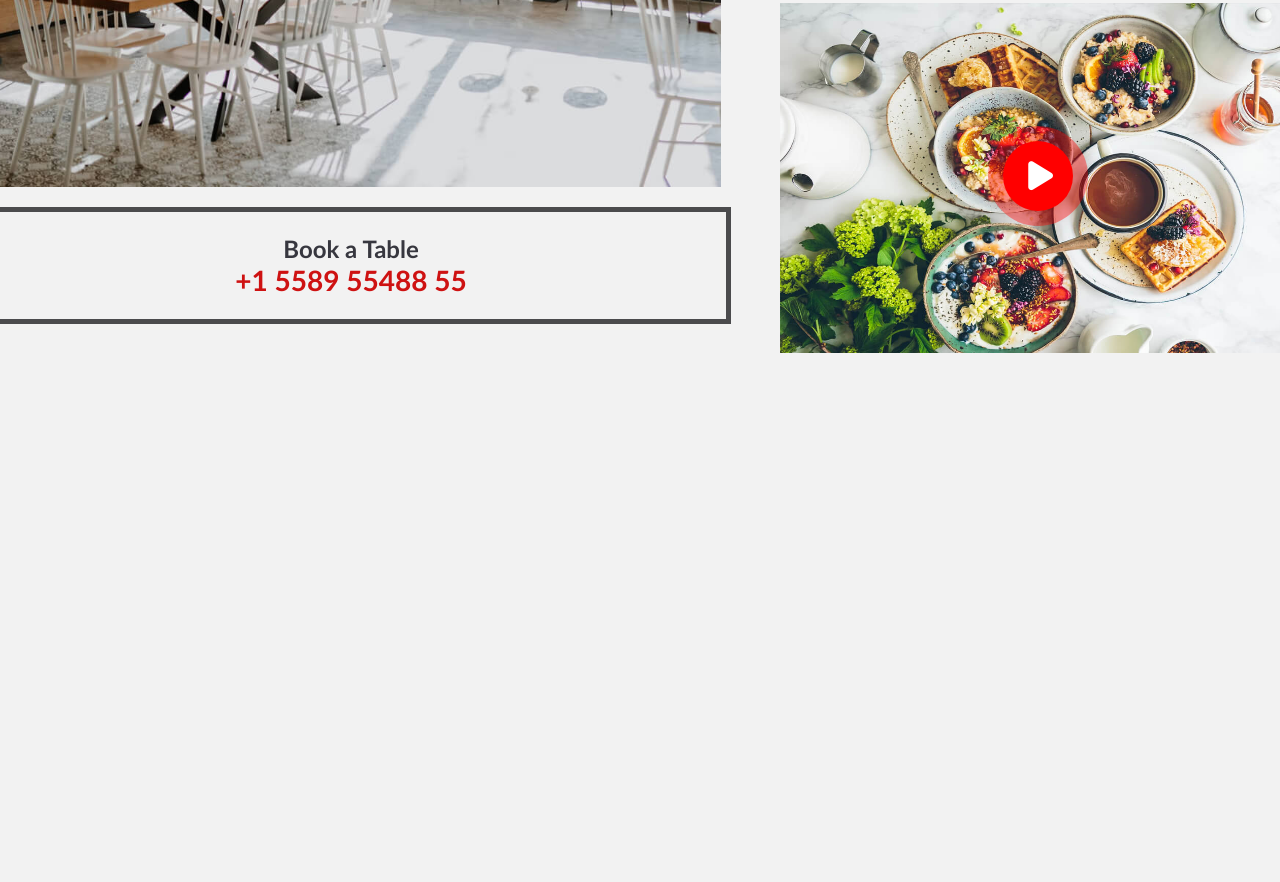
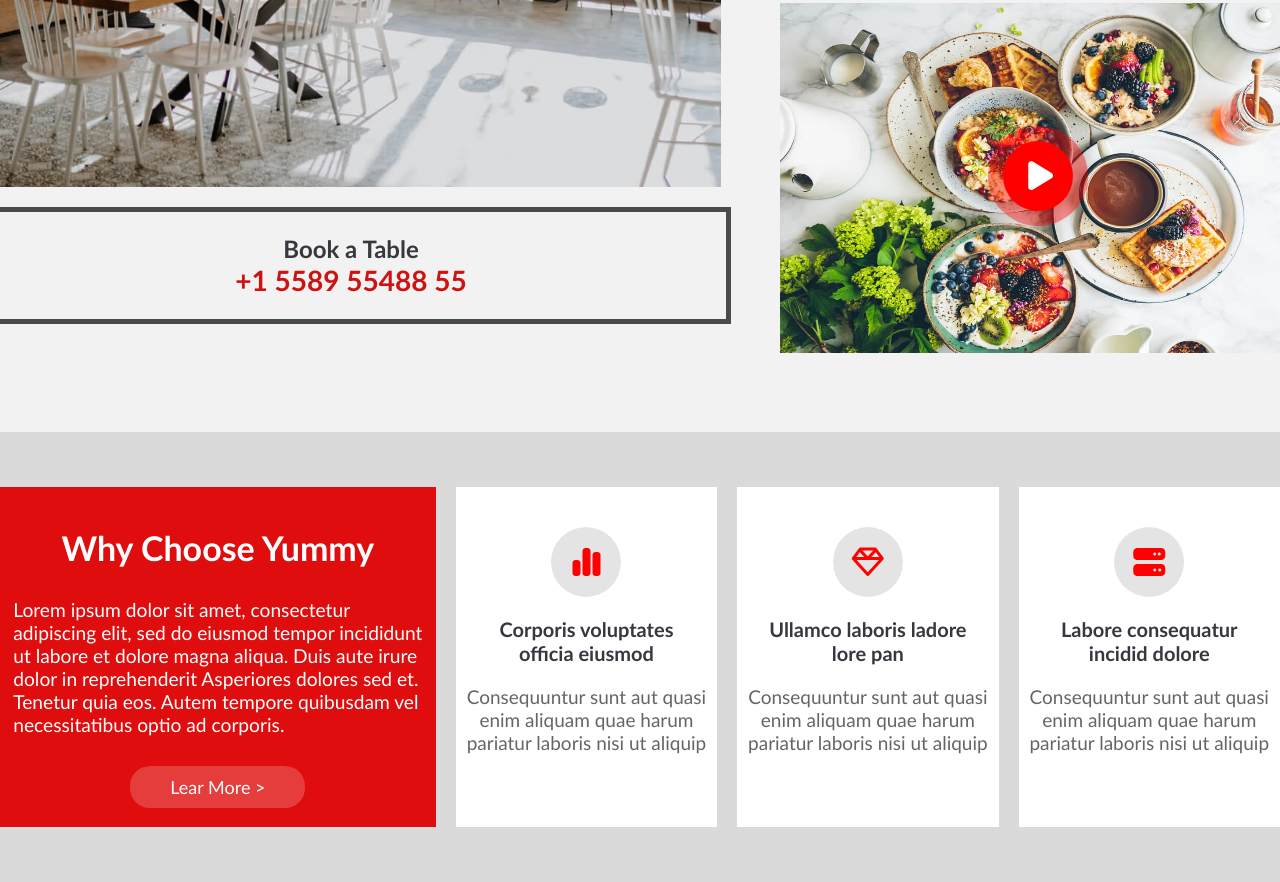
Before and after one commit to nizar-hamaoui/-nizar_hamaoui_finalproject_dom, a plain HTML site: page index.html in a window 1280 px wide. Shown: the part 1253-2135 px from the top of the page. Before the commit the page ends 1709 px from the top, so only its background shows below. Drawn offline with Linux system fonts and the light colour scheme.

Commit message:
edit section number3

```diff
--- a/index.html
+++ b/index.html
@@ -57,7 +57,7 @@
 
 
 
-   <section class="sec1">
+   <section class="sec1" id="sec1">
     <div class="div1-sec1">
         <div class="div1-sec1-dv1">
             <h1 class="sec1-tit">ENJOY YOUR HEALTHY <br>DELICIOUS FOOD</h1>
@@ -127,6 +127,31 @@
 
    </section>
 
+   <section class="sec3">
+    <div class="sec3-div1">
+        <h1 class="sec3-tit1">Why Choose Yummy</h1>
+        <p class="sec3-div1-pr1">Lorem ipsum dolor sit amet, consectetur <br> adipiscing elit, sed do eiusmod tempor incididunt <br> ut labore et dolore magna aliqua. Duis aute irure <br> dolor in reprehenderit Asperiores dolores sed et. <br> Tenetur quia eos. Autem tempore quibusdam vel <br> necessitatibus optio ad corporis.</p>
+        <div class="sec3-but1" href="#sec1">Lear More ></div>
+    </div>
+    <div class="sec3-div2">
+        <div class="sec3-icon"><i class="fa-solid fa-chart-simple"></i></div>
+        <h2 class="sec-tit2">Corporis voluptates <br> officia eiusmod</h2>
+        <p class="sec3-div2-pr1">Consequuntur sunt aut quasi <br> enim aliquam quae harum <br> pariatur laboris nisi ut aliquip</p>
+    </div>
+    <div class="sec3-div2">
+        <div class="sec3-icon"><i class="fa-regular fa-gem"></i></div>
+        <h2 class="sec-tit2">Ullamco laboris ladore <br> lore pan</h2>
+        <p class="sec3-div2-pr1">Consequuntur sunt aut quasi enim aliquam quae harum pariatur laboris nisi ut aliquip</p>
+    </div>
+    <div class="sec3-div2">
+        <div class="sec3-icon"><i class="fa-solid fa-server"></i></div>
+        <h2 class="sec-tit2">Labore consequatur <br> incidid dolore</h2>
+        <p class="sec3-div2-pr1">Consequuntur sunt aut quasi enim aliquam quae harum pariatur laboris nisi ut aliquip</p>
+    </div>
+
+
+   </section>
+
 
 
 
--- a/public/css/app.css
+++ b/public/css/app.css
@@ -148,6 +148,7 @@ body{
     display: flex;
     align-items: center;
     justify-content: center;
+
 }
 .login{
     width: 450px;
@@ -240,7 +241,7 @@ body{
     flex-direction: column;
     align-items: center;
     text-align: center;
-    height: 900px;
+    height: 950px;
 }
 .s2-pr1{
     font-size: 18px;
@@ -365,3 +366,81 @@ body{
     color: red;
 
 }
+.sec3{
+    height: 450px;
+    background-color: #dadada;
+    display: flex;
+    align-items: center;
+    gap: 20px;
+    justify-content: center;
+}
+.sec3-div1{
+    background-color: rgb(223, 13, 13);
+    width: 450px;
+    height: 340px;
+    color: white;
+    display: flex;
+    flex-direction: column;
+    align-items: center;
+    gap: 30px;
+}
+.sec3-tit1{
+    font-size: 34px;
+    margin-top: 40px;
+}
+.sec3-div1-pr1{
+    font-size: larger;
+}
+.sec3-but1{
+    font-size: large;
+    background-color: rgba(255, 255, 255, 0.192);
+    padding: 10px 40px;
+    border-radius: 20px;
+    cursor: pointer;
+    transition: 0.5s;
+}
+.sec3-but1:hover{
+    background-color: white;
+    color: red;
+}
+.sec3-div2{
+    width: 270px;
+    height: 340px;
+    background-color: white;
+    display: flex;
+    flex-direction: column;
+    align-items: center;
+    gap: 20px;
+    text-align: center;
+}
+.sec3-icon{
+    width: 70px;
+    height: 70px;
+    border-radius: 50%;
+    background-color: rgba(0, 0, 0, 0.105);
+    margin-top: 40px;
+    transition: 0.5s;
+    display: flex;
+    align-items: center;
+    justify-content: center;
+}
+.sec3-icon:hover {
+    background-color:  rgb(223, 13, 13);
+}
+.sec-tit2{
+    font-size: 20px;
+    color: rgb(55, 55, 63);
+}
+.sec3-div2-pr1{
+    font-size: 19px;
+    width: 250px;
+    color: color(srgb 0.129412 0.145098 0.160784 / 0.7);
+}
+.sec3-icon i{
+    color: red;
+    font-size: xx-large;
+    transition: 0.5s;
+}
+.sec3-icon i:hover{
+    color: white;
+}
--- a/public/js/app.js
+++ b/public/js/app.js
@@ -3,13 +3,17 @@
 let iconVD = document.querySelector('#icon-vd')
 let dvVD = document.querySelector('.vd-watch')
 let wtCL = document.querySelector('#watch-close')
+let db = document.querySelector('body')
 iconVD.addEventListener('click', ()=>{
     dvVD.style.display = 'flex'
+    db.style.overflow = 'hidden'
+
 
 })
 
 wtCL.addEventListener('click', ()=>{
     dvVD.style.display = 'none'
+    db.style.overflow = 'scroll'
 })
 
 // code dyal login
@@ -19,7 +23,9 @@ let logCl = document.querySelector('#log-close')
 
 logg.addEventListener('click', ()=>{
     divLog.style.display = 'flex'
+    db.style.overflow = 'hidden'
 })
 logCl.addEventListener('click', ()=>{
     divLog.style.display = 'none'
+    db.style.overflow = 'scroll'
 })
```
